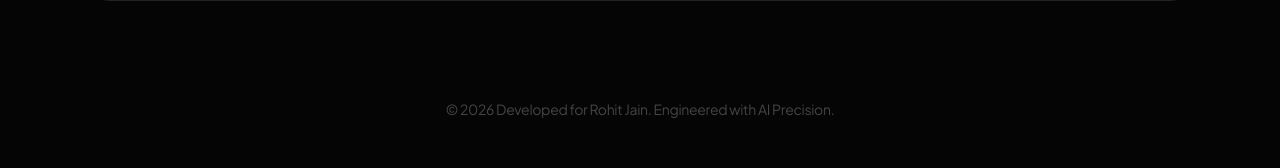
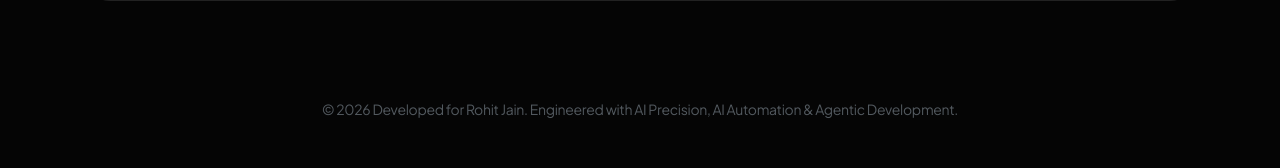
Before and after one commit to rislrohitjain/rohitjain-resume, a Flask app: page / in a window 1280 px wide. Shown: the part 3967-4135 px from the top of the page. Run offline with Flask 3, Linux system fonts and the light colour scheme.

Commit message:
Update footer credit to include AI Automation and Agentic Development

```diff
--- a/templates/index.html
+++ b/templates/index.html
@@ -317,8 +317,8 @@
     </div>
 </div>
 
-<footer class="text-center py-5 opacity-25 small">
-    &copy; 2026 Developed for Rohit Jain. Engineered with AI Precision.
+<footer class="text-center py-5 text-secondary small opacity-75">
+    &copy; 2026 Developed for Rohit Jain. Engineered with AI Precision, AI Automation & Agentic Development.
 </footer>
 
 </body>
```
